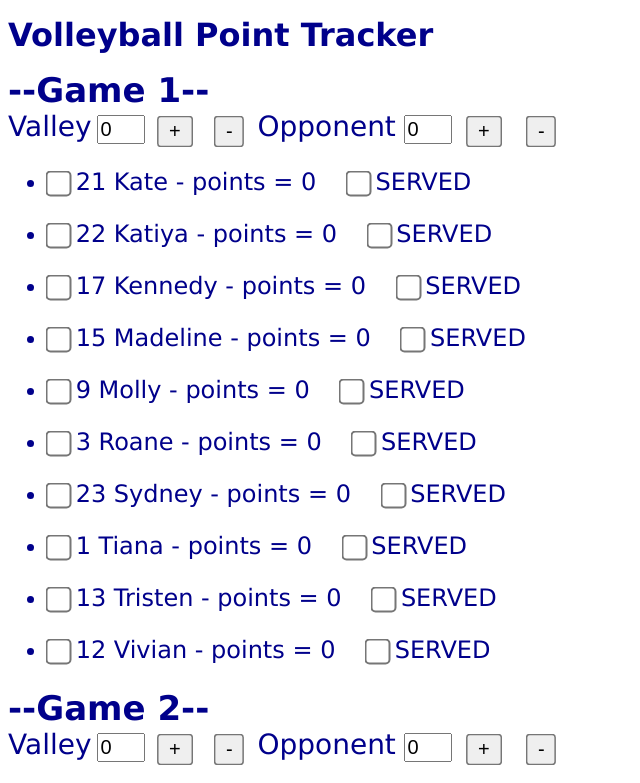
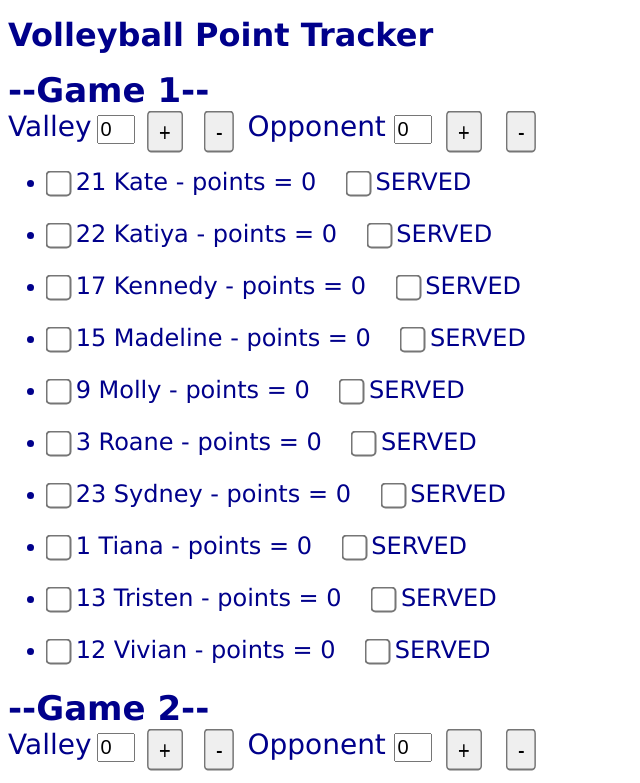
Before and after one commit to dxeware/volleyball-pt-tracker, a website: page index.html in a window 1280 px wide. Shown: the top 783 px of the page, without its empty margins (0-640 px from the left). Drawn offline with nearby package versions, Linux system fonts and the light colour scheme.

Commit message:
css changes for button sizes

```diff
--- a/app/css/style.css
+++ b/app/css/style.css
@@ -42,13 +42,13 @@ a {
 }
 
 .points-input {
-  width: 2em;
+  width: 1.5em;
   font-size: 20px;
 }
 
 button {
-  transform:scale(1.5, 1.5);
-  -webkit-transform: scale(1.5,1.5);
+  transform:scale(1.5, 2);
+  -webkit-transform: scale(1.5,2);
   margin: auto 1em;
 }
 
```
